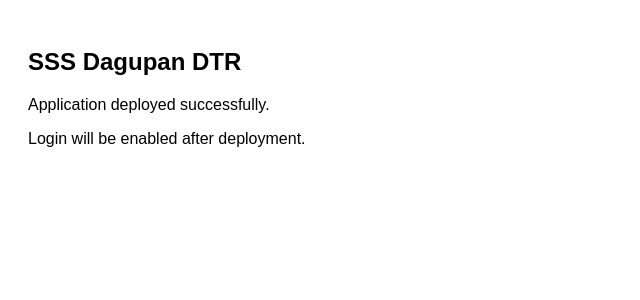
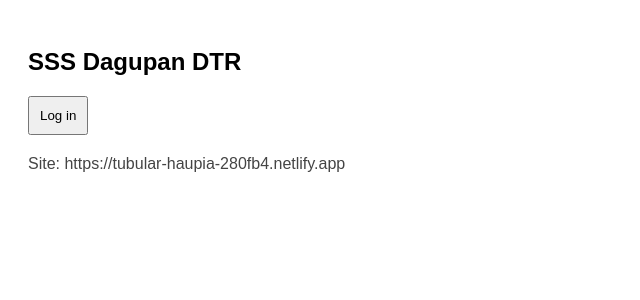
Before and after one commit to joanegarimbao-ux/sss-dagupan-dtr, a React (Vite) app: page / in a window 1280 px wide. Shown: the top 300 px of the page, without its empty margins (0-640 px from the left). Built offline with nearby package versions, Linux system fonts and the light colour scheme.

Commit message:
Update App.jsx

```diff
--- a/src/App.jsx
+++ b/src/App.jsx
@@ -1,11 +1,52 @@
 import React from "react";
 
+const SITE = "https://tubular-haupia-280fb4.netlify.app";
+
 export default function App() {
+  const [user, setUser] = React.useState(null);
+
+  React.useEffect(() => {
+    // Netlify injects this when Identity is enabled and a user is logged in
+    const u = window.netlifyIdentity && window.netlifyIdentity.currentUser();
+    setUser(u);
+
+    if (window.netlifyIdentity) {
+      window.netlifyIdentity.on("login", (u) => setUser(u));
+      window.netlifyIdentity.on("logout", () => setUser(null));
+      window.netlifyIdentity.init();
+    }
+  }, []);
+
+  const login = () => {
+    // Opens Netlify Identity login modal/page
+    if (window.netlifyIdentity) window.netlifyIdentity.open();
+    else window.location.href = "/.netlify/identity";
+  };
+
+  const logout = () => {
+    if (window.netlifyIdentity) window.netlifyIdentity.logout();
+  };
+
   return (
     <div style={{ padding: 20, fontFamily: "Arial" }}>
       <h2>SSS Dagupan DTR</h2>
-      <p>Application deployed successfully.</p>
-      <p>Login will be enabled after deployment.</p>
+
+      {!user ? (
+        <button onClick={login} style={{ padding: 10 }}>
+          Log in
+        </button>
+      ) : (
+        <>
+          <p>Logged in as: {user.email}</p>
+          <button onClick={logout} style={{ padding: 10 }}>
+            Log out
+          </button>
+        </>
+      )}
+
+      <p style={{ marginTop: 20, color: "#444" }}>
+        Site: {SITE}
+      </p>
     </div>
   );
 }
```
